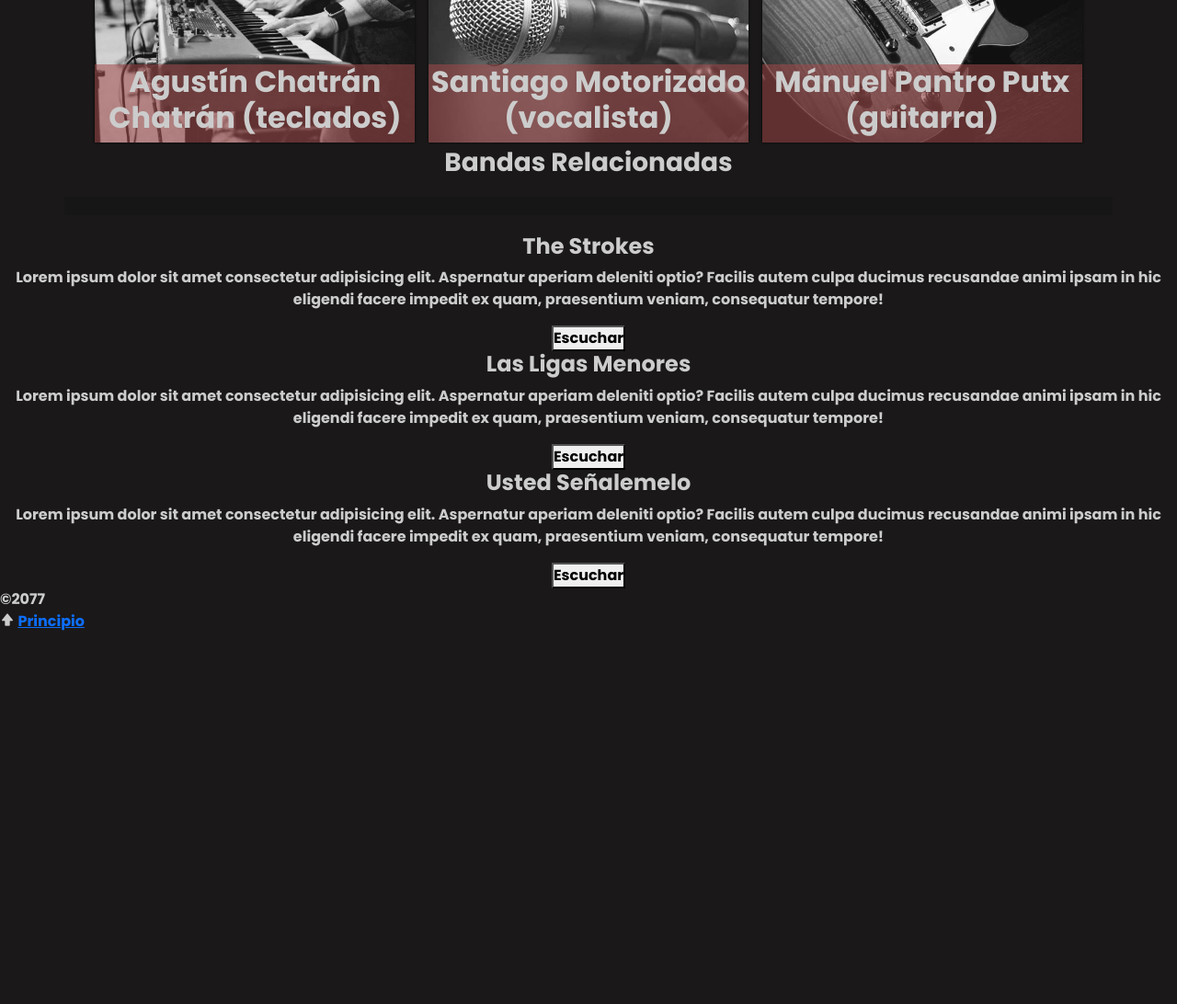
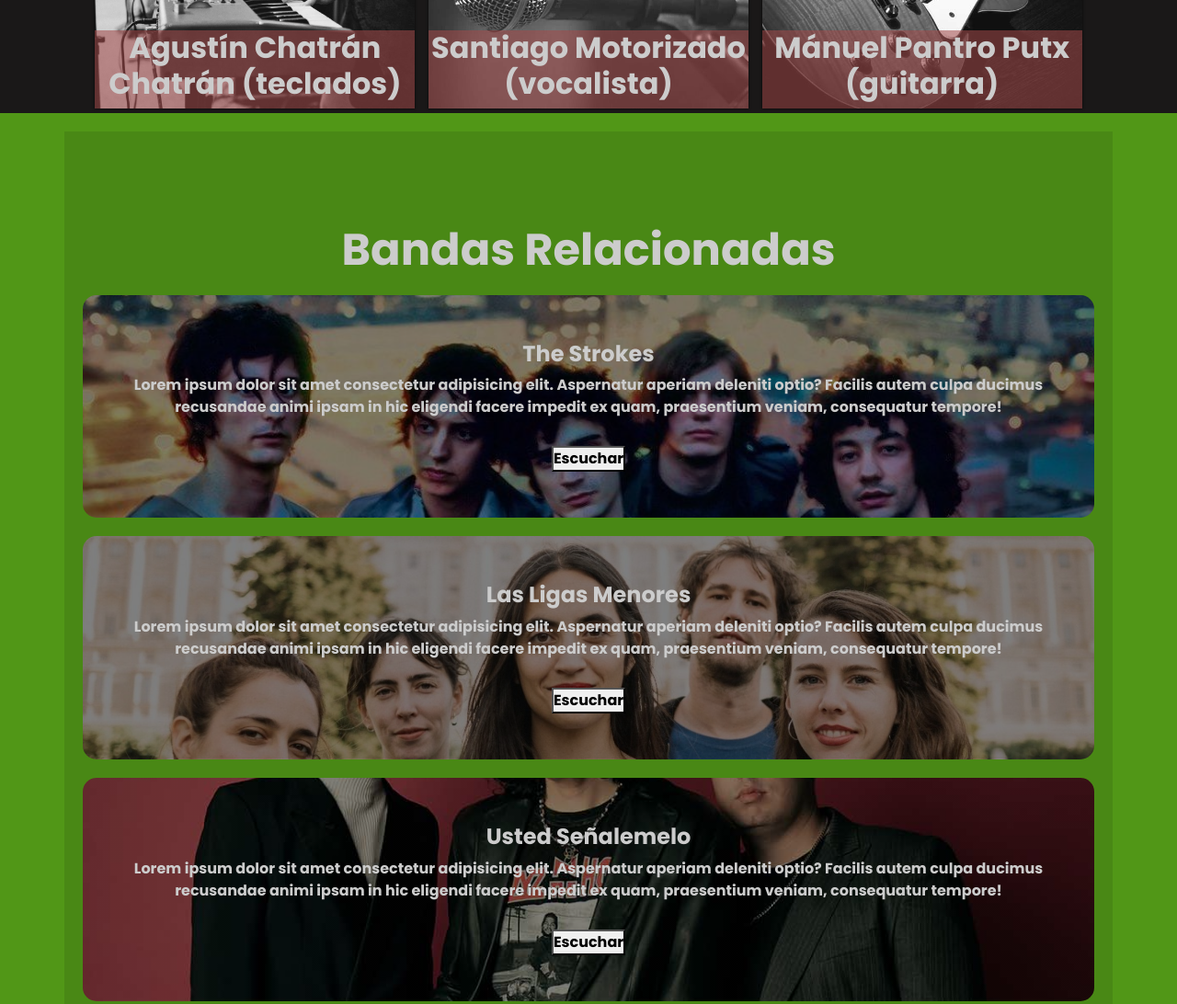
Before and after one commit to LucaGorriti/Proyectos, a website: page pages/historia.html in a window 1280 px wide. Shown: the part 1440-2532 px from the top of the page at 92% size. Before the commit the page ends 2128 px from the top, so only its background shows below. Drawn offline with nearby package versions, Linux system fonts and the light colour scheme.

Commit message:
primer intento de hacer cartas

```diff
--- a/pages/historia.html
+++ b/pages/historia.html
@@ -56,11 +56,8 @@
 
             <div class="container">
                 <img src="../imagenes/uno.jpg" alt="Foto de El mato en sus comienzos.">
-                <em>Imagen de la banda en sus primeros años</em>
-                <audio controls src="../Media/Historia_el_mato.mp3">
-                    Tu navegador no soporta este audio.
-                </audio>
               </div>
+              <span class="epigrafe">Imagen de la banda en sus primeros años</span>
             </div>
             <div class="titulo-integrantes">
               <span>Integrantes de la banda</span>
@@ -106,8 +103,10 @@
         </section>
 
       <Section id="bandas-relacionadas">
+        <div class="container">
           <h3>Bandas Relacionadas</h3>
-        <div class="container"></div>
+
+          <div class="badas">
             <div class="carta">
               <h4>The Strokes</h4>
               <p>Lorem ipsum dolor sit amet consectetur adipisicing elit. Aspernatur aperiam deleniti optio? Facilis autem culpa ducimus recusandae animi ipsam in hic eligendi facere impedit ex quam, praesentium veniam, consequatur tempore!</p>
@@ -130,6 +129,7 @@
               </form>
             </div>
           </div>
+        </div>
       </Section>
 
 
--- a/scss/style.scss
+++ b/scss/style.scss
@@ -61,6 +61,23 @@
     color: #ccc;
 }
 
+.titulo_principal{
+    display: flex;
+    align-items: center;
+    flex-direction: column;
+
+    h1{
+        margin-top: 15px;
+        margin-bottom: 10px;
+    }
+
+    p{
+        margin-top: 15px;
+        margin-bottom: 20px;
+    }
+
+}
+
 .media{
     position: relative;
     display: flex;
@@ -71,6 +88,7 @@
         border-radius: 20px;
         max-width: 100%;
         max-height: 100%;
+        margin-top: 10px;
 
         .p{
             color: black;
@@ -192,14 +210,14 @@
         height: 250px;
         margin-bottom: 5px;
         box-shadow: 0px 0px 3px 0px rgba(0, 0, 0, .75);
-        img{
-            width: 100%;
-            height: 100%;
-            object-fit: cover;
-        }
+
     }
 
-
+    .imagen img{
+        width: 100%;
+        height: 100%;
+        object-fit: cover;
+    }
 
     .nombre{
         position: absolute;
@@ -212,33 +230,74 @@
 
 }
 
+#bandas-relacionadas{
+    background-color: rgb(81, 151, 23);
+    text-align: center;
+
+    .container{
+        padding: 100px 0px;
+    }
+
+    h3{
+        margin-top: 0;
+        font-size: 3em;
+    }
+
+    p{
+        display: none;
+    }
 
 
-/* .gallery{
-    min-height: 100vh;
-    width: 90%;
-    position: relative;
-    outline: 6px solid black;
-    margin: 0 auto;
-    display: grid;
-    grid-template-columns: repeat(auto-fit, minmax(350px, 1fr));
-    gap: 20px;
+}
 
-    .gallery-img{
-        width: 100%;
-        height: 100%;
-        object-fit: cover;
+.carta{
+    background-position: center;
+    background-size: cover;
+    padding: 50px;
+    margin: 20px;
+    border-radius: 15px;
+}
+
+.carta:first-child{
+    background-image: linear-gradient(
+        0deg,
+        rgba(0,0,0,0.5),
+        rgba(0,0,0,0.5)
+    ),url(../imagenes/the-strokes.jpg);
+}
+.carta:nth-child(2){
+    background-image: linear-gradient(
+        0deg,
+        rgba(0,0,0,0.5),
+        rgba(0,0,0,0.5)
+    ),url(../imagenes/las-ligas-menores.jpg);
+
+}
+.carta:nth-child(3){
+    background-image: linear-gradient(
+        0deg,
+        rgba(0,0,0,0.5),
+        rgba(0,0,0,0.5)
+    ),url(../imagenes/usted-senalemelo.jpg);
+}
+
+#bandas-relacionadas{
+
+    .bandas{
+        display: flex;
+        justify-content: center;
     }
 
-    .gallery-img p{
-        color: #fff;
-        position: absolute;
-        top: 50%;
-        left: 50%;
-        transform: translate(-50%, -50%);
+    p{
+        display: block;
+        margin-bottom: 30px;
     }
-} */
 
+    .carta{
+        padding: 50px;
+    }
+
+}
 
 
 /* FIN HISTORIA */
```
Also changed, not shown: index.html (+6 -4 lines), CSS/style.css, 1 other file. Lines whose indentation alone changed are shown as unchanged.
